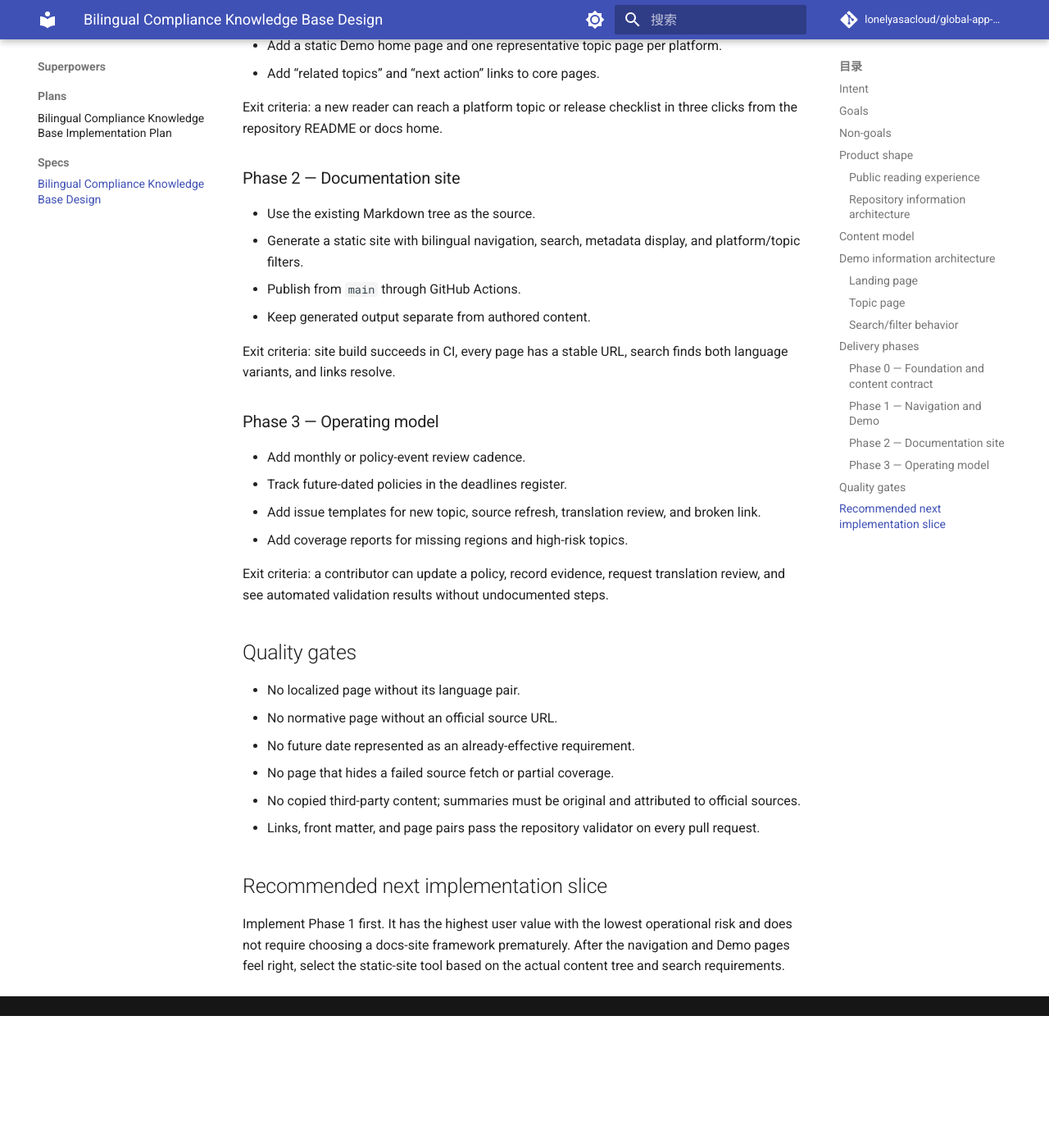
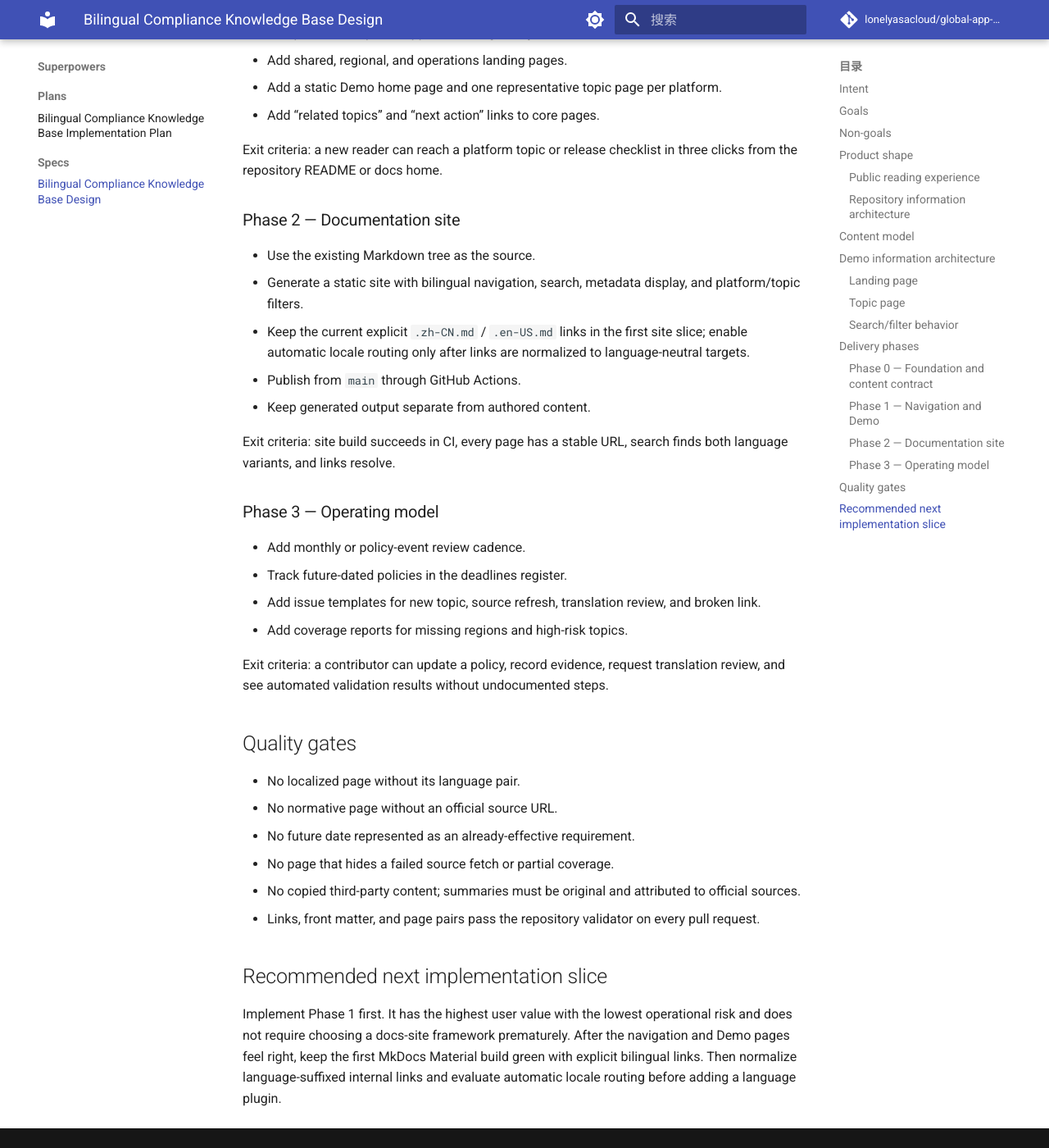
Before and after one commit to lonelyasacloud/global-app-marketplace-compliance-hub, an MkDocs documentation site: the page built from docs/superpowers/specs/2026-11-27-bilingual-compliance-knowledge-base-design.md, in a window 1280 px wide and 1400 px high, scrolled down 4955 px. Shown: the whole window at 82% size. Built offline with MkDocs 1.6.1 and Material for MkDocs 9.7.7, drawn with Linux system fonts in a browser that asks for light colours; comment, search, counter and statistics services are not loaded; before the commit the page ends 6194 px from its top, so only the background shows below that; some of the changed text lies outside the part shown.

Commit message:
docs: record bilingual site rollout decision

```diff
--- a/docs/superpowers/specs/2026-11-27-bilingual-compliance-knowledge-base-design.md
+++ b/docs/superpowers/specs/2026-11-27-bilingual-compliance-knowledge-base-design.md
@@ -4,7 +4,7 @@
 
 Turn `global-app-marketplace-compliance-hub` into a maintainable bilingual knowledge base for product, engineering, legal, and operations teams shipping mobile apps globally.
 
-The repository remains the single source of truth. GitHub is the collaboration and review layer; a generated documentation site is the reading and search layer.
+The repository remains the single source of truth. GitHub is the collaboration and review layer; a generated documentation site is the reading and search layer. The first site slice builds the repository's existing language-suffixed Markdown directly; automatic locale routing is deferred until link normalization is complete.
 
 ## Goals
 
@@ -181,6 +181,7 @@ Exit criteria: a new reader can reach a platform topic or release checklist in t
 
 - Use the existing Markdown tree as the source.
 - Generate a static site with bilingual navigation, search, metadata display, and platform/topic filters.
+- Keep the current explicit `.zh-CN.md` / `.en-US.md` links in the first site slice; enable automatic locale routing only after links are normalized to language-neutral targets.
 - Publish from `main` through GitHub Actions.
 - Keep generated output separate from authored content.
 
@@ -206,4 +207,4 @@ Exit criteria: a contributor can update a policy, record evidence, request trans
 
 ## Recommended next implementation slice
 
-Implement Phase 1 first. It has the highest user value with the lowest operational risk and does not require choosing a docs-site framework prematurely. After the navigation and Demo pages feel right, select the static-site tool based on the actual content tree and search requirements.
+Implement Phase 1 first. It has the highest user value with the lowest operational risk and does not require choosing a docs-site framework prematurely. After the navigation and Demo pages feel right, keep the first MkDocs Material build green with explicit bilingual links. Then normalize language-suffixed internal links and evaluate automatic locale routing before adding a language plugin.
```
